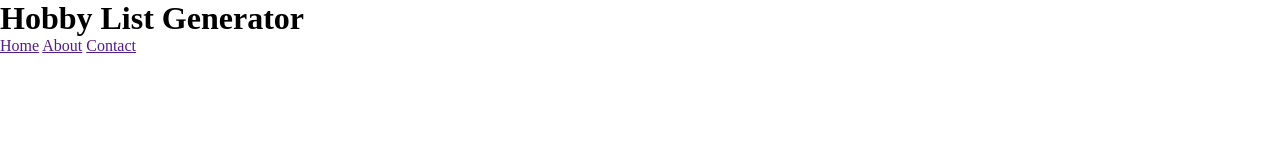
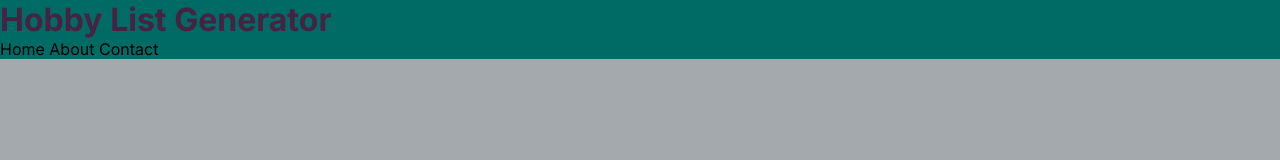
Before and after one commit to Lindgard/hobbyChoice, a plain HTML site: page index.html in a window 1280 px wide. Drawn offline with Linux system fonts and the light colour scheme.

Commit message:
added font and decided on color scheme

```diff
--- a/index.html
+++ b/index.html
@@ -5,6 +5,16 @@
     <meta
       name="viewport"
       content="width=device-width, initial-scale=1.0" />
+    <link
+      rel="preconnect"
+      href="https://fonts.googleapis.com" />
+    <link
+      rel="preconnect"
+      href="https://fonts.gstatic.com"
+      crossorigin />
+    <link
+      href="https://fonts.googleapis.com/css2?family=Inter:ital,opsz,wght@0,14..32,100..900;1,14..32,100..900&display=swap"
+      rel="stylesheet" />
     <link
       rel="stylesheet"
       href="styles/main.css" />
--- a/styles/main.css
+++ b/styles/main.css
@@ -1,8 +1,8 @@
 :root {
-  --background-color: #246a73;
-  --dark-color: #23001e;
-  --bright-color: #f7f3e3;
-  --accent-color: #af9164;
+  --jade-color: #006a65;
+  --plum-color: #472243;
+  --silver-color: #a4a9ad;
+  --black-color: #000000;
 }
 
 * {
@@ -10,3 +10,27 @@
   padding: 0;
   box-sizing: border-box;
 }
+
+body {
+  background-color: var(--jade-color);
+  font-family: "Inter";
+}
+
+.headline {
+  color: var(--plum-color);
+}
+
+a {
+  color: var(--black-color);
+  text-decoration: none;
+}
+
+.hero-section {
+  height: 80vh;
+  background-color: var(--silver-color);
+}
+
+.list-section {
+  height: 60vh;
+  background-color: var(--silver-color);
+}
```
